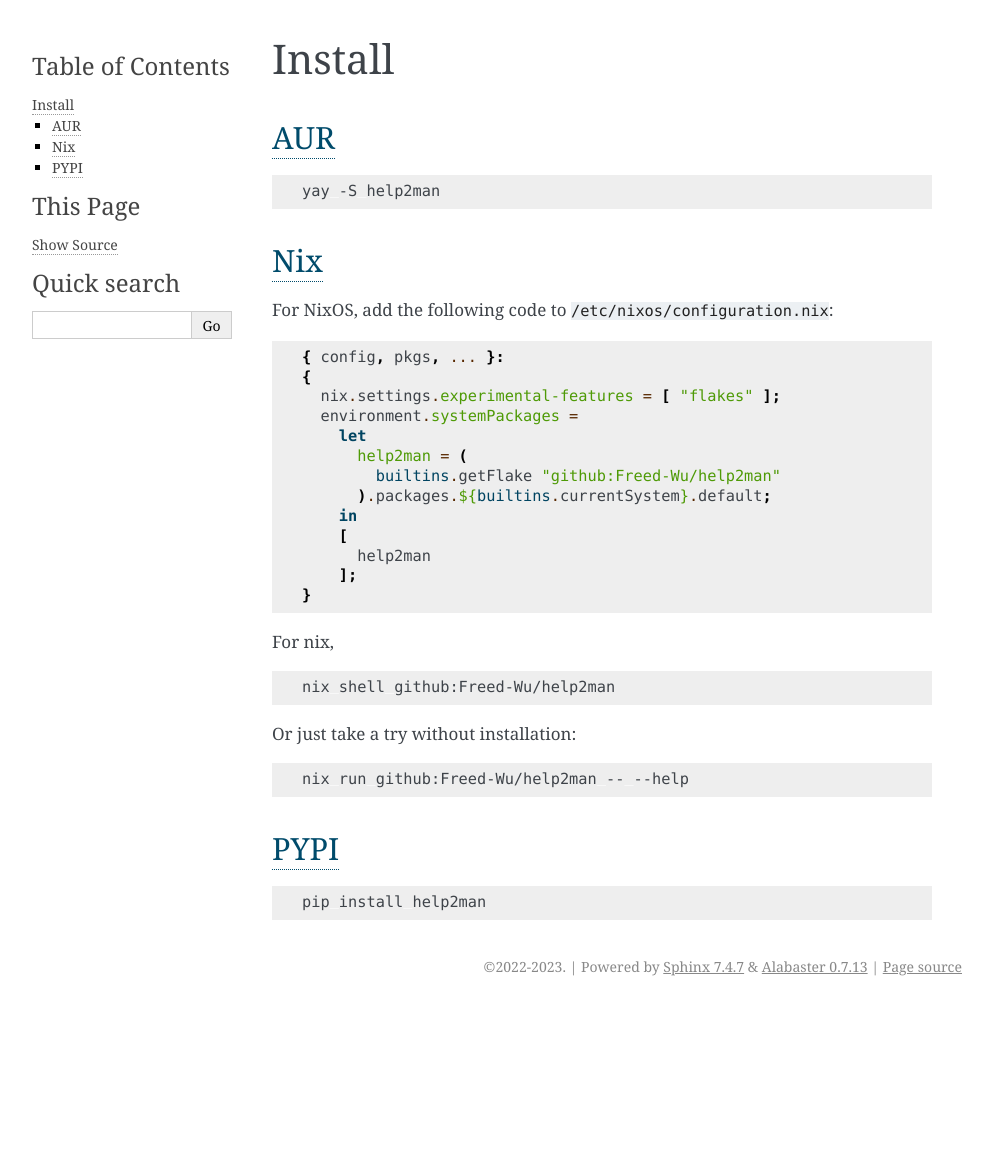
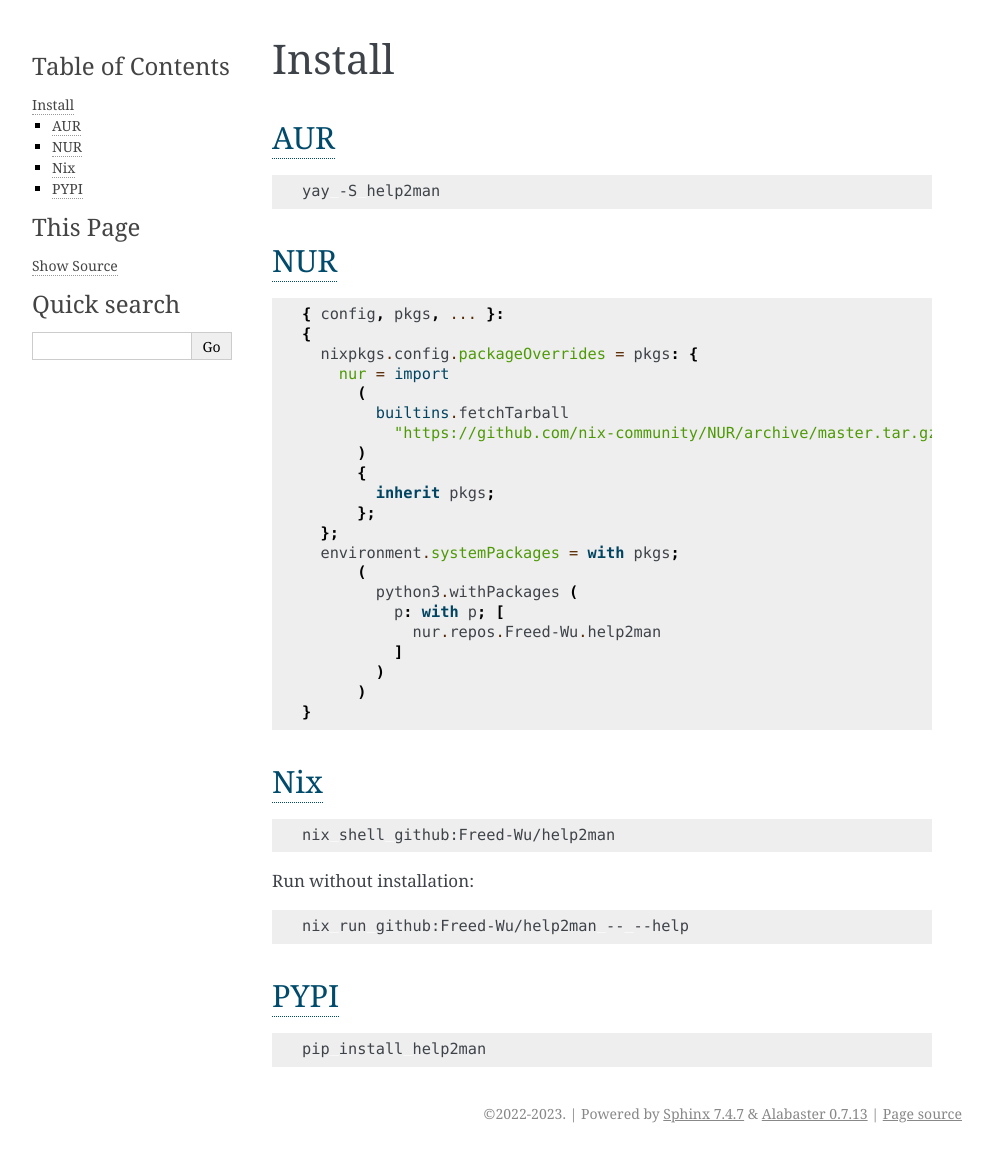
Before and after one commit to Freed-Wu/help2man, a Sphinx documentation site: the page built from docs/resources/install.md, in a window 1280 px wide. Shown: the whole page, without its empty margins (148-1141 px from the left). Built offline with Sphinx 7.4.7, drawn with Linux system fonts in a browser that asks for light colours; the version number could not be read and is left out; before the commit the page ends 1006 px from its top, so only the background shows below that.

Commit message:
:memo: Update install.md

````diff
--- a/docs/resources/install.md
+++ b/docs/resources/install.md
@@ -6,33 +6,39 @@
 yay -S help2man
 ```
 
-## [Nix](https://nixos.org)
-
-For NixOS, add the following code to `/etc/nixos/configuration.nix`:
+## [NUR](https://nur.nix-community.org/repos/freed-wu)
 
 ```nix
 { config, pkgs, ... }:
 {
-  nix.settings.experimental-features = [ "flakes" ];
-  environment.systemPackages =
-    let
-      help2man = (
-        builtins.getFlake "github:Freed-Wu/help2man"
-      ).packages.${builtins.currentSystem}.default;
-    in
-    [
-      help2man
-    ];
+  nixpkgs.config.packageOverrides = pkgs: {
+    nur = import
+      (
+        builtins.fetchTarball
+          "https://github.com/nix-community/NUR/archive/master.tar.gz"
+      )
+      {
+        inherit pkgs;
+      };
+  };
+  environment.systemPackages = with pkgs;
+      (
+        python3.withPackages (
+          p: with p; [
+            nur.repos.Freed-Wu.help2man
+          ]
+        )
+      )
 }
 ```
 
-For nix,
+## [Nix](https://nixos.org)
 
 ```sh
 nix shell github:Freed-Wu/help2man
 ```
 
-Or just take a try without installation:
+Run without installation:
 
 ```sh
 nix run github:Freed-Wu/help2man -- --help
````
